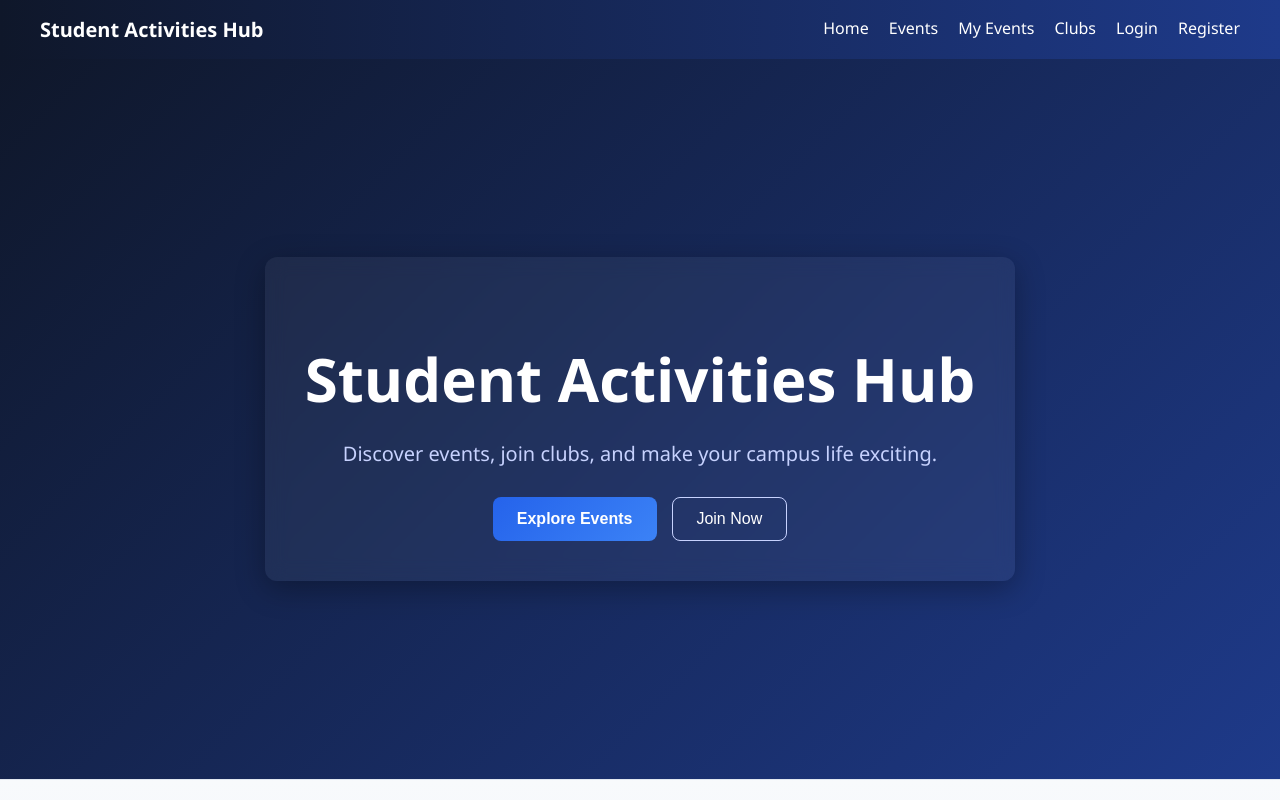
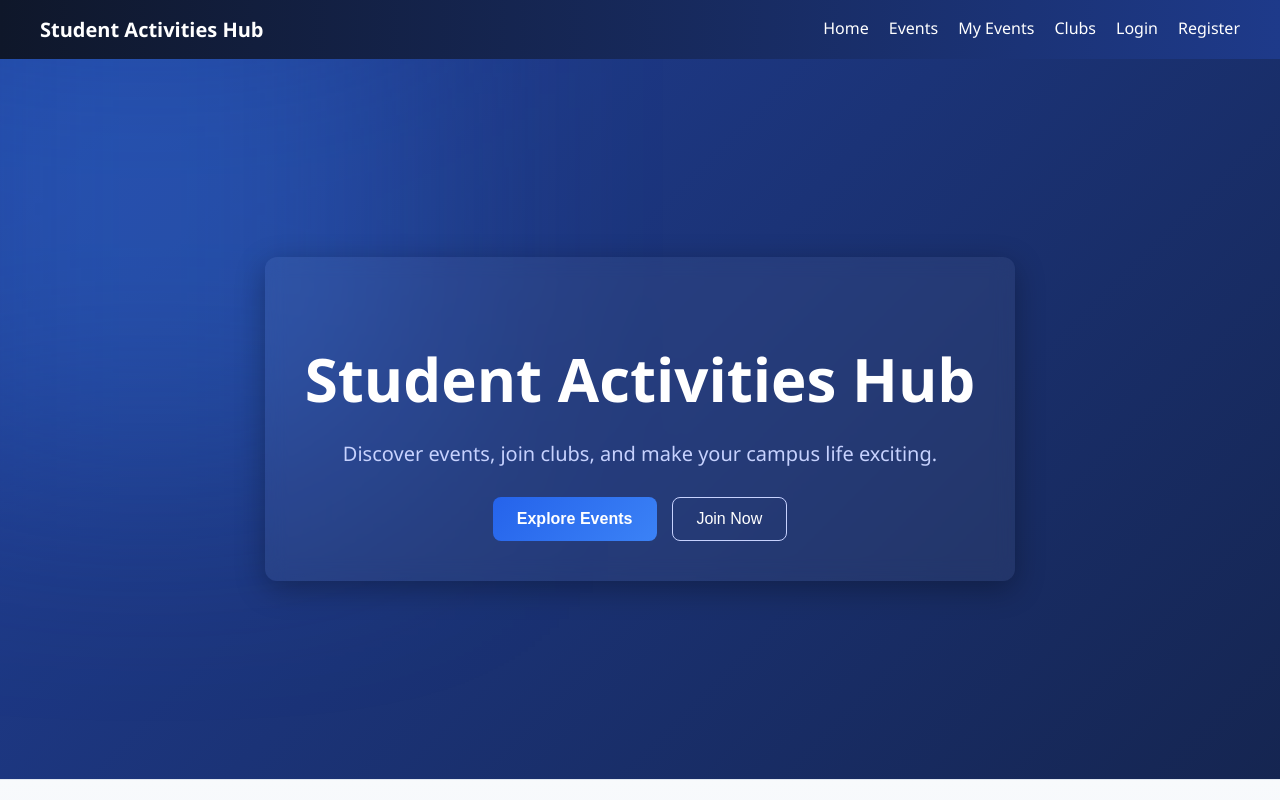
Before and after one commit to bhavyabhardwaj001/student-activity-hub, a React app in the folder frontend/: page / in a window 1280 px wide. Shown: the top 800 px of the page. Built offline with nearby package versions, Linux system fonts and the light colour scheme; grey boxes are pictures that could not be loaded; the HTML template or start-up script is replaced by a standard one.

Commit message:
add moving gradient and glowing light effect to hero

```diff
--- a/frontend/src/App.css
+++ b/frontend/src/App.css
@@ -139,3 +139,16 @@ nav a:hover::after {
     font-size: 16px;
   }
 }
+
+
+@keyframes gradientMove {
+  0% {
+    background-position: 0% 50%;
+  }
+  50% {
+    background-position: 100% 50%;
+  }
+  100% {
+    background-position: 0% 50%;
+  }
+}
--- a/frontend/src/pages/Home.jsx
+++ b/frontend/src/pages/Home.jsx
@@ -7,6 +7,7 @@ function Home() {
     <>
       {/* HERO */}
       <div style={styles.hero}>
+        <div style={styles.glow}></div>
         <div style={styles.overlay}>
           <h1 style={styles.title} data-aos="fade-down">
             Student Activities Hub
@@ -216,11 +217,24 @@ const styles = {
     display: "flex",
     alignItems: "center",
     justifyContent: "center",
-    background: "linear-gradient(135deg, #0f172a, #1e3a8a)",
+    background: "linear-gradient(-45deg, #0f172a, #1e3a8a, #2563eb, #1e40af)",
+    backgroundSize: "400% 400%",
+    animation: "gradientMove 12s ease infinite",
     color: "white",
     overflow: "hidden",
+    position: "relative",
   },
-
+  glow: {
+    position: "absolute",
+    width: "500px",
+    height: "500px",
+    background: "rgba(59,130,246,0.3)",
+    filter: "blur(120px)",
+    top: "-100px",
+    left: "-100px",
+    zIndex: 0,
+    pointerEvents: "none",
+  },
   overlay: {
     textAlign: "center",
     maxWidth: "700px",
@@ -229,6 +243,8 @@ const styles = {
     background: "rgba(255,255,255,0.05)",
     borderRadius: "12px",
     boxShadow: "0 8px 30px rgba(0,0,0,0.3)",
+    zIndex: 1,
+    position: "relative",
   },
 
   title: {
```
